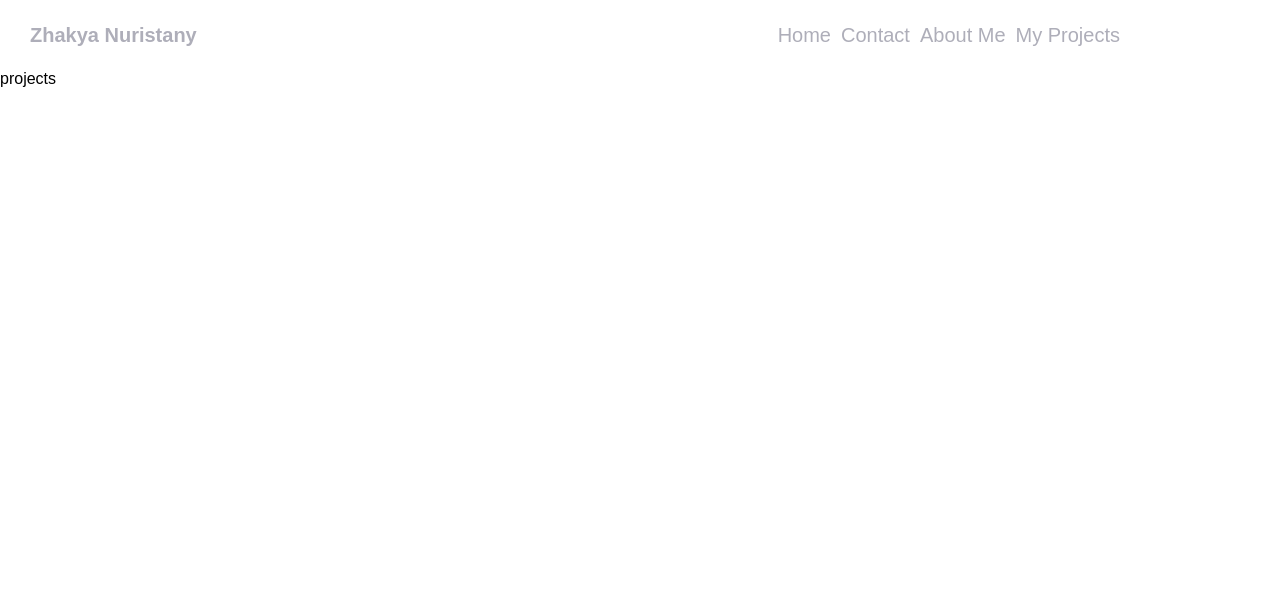
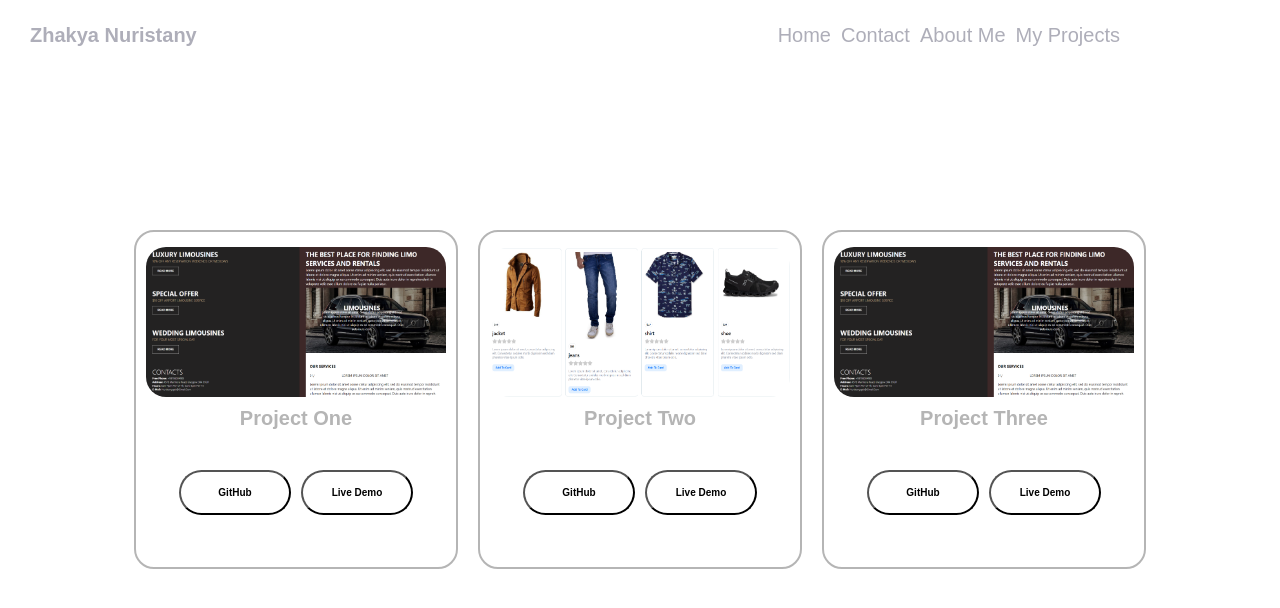
Before and after one commit to nuristany/profile, a React (Create React App) app: page /project in a window 1280 px wide. Shown: the top 608 px of the page. Built offline with nearby package versions, Linux system fonts and the light colour scheme.

Commit message:
changed max-width to 1200px in media.css

```diff
--- a/src/components/Project.jsx
+++ b/src/components/Project.jsx
@@ -1,7 +1,41 @@
-import React from "react";
+import limo from "../images/Screenshot 2024-08-05 162053.png";
+import rating from "../images/Screenshot 2024-08-05 170015.png";
 
 const Project = () => {
-  return <div>projects</div>;
+  return (
+    <div className="project-container">
+      <div className="project-detail">
+        <img src={limo} alt="" />
+        <div className="project-title">
+          <h1>Project One</h1>
+        </div>
+        <div className="project-button">
+          <button>GitHub</button>
+          <button>Live Demo</button>
+        </div>
+      </div>
+      <div className="project-detail">
+        <img src={rating} alt="" />
+        <div className="project-title">
+          <h1>Project Two</h1>
+        </div>
+        <div className="project-button">
+          <button>GitHub</button>
+          <button>Live Demo</button>
+        </div>
+      </div>
+      <div className="project-detail">
+        <img src={limo} alt="" />
+        <div className="project-title">
+          <h1>Project Three</h1>
+        </div>
+        <div className="project-button">
+          <button>GitHub</button>
+          <button>Live Demo</button>
+        </div>
+      </div>
+    </div>
+  );
 };
 
 export default Project;
--- a/src/media.css
+++ b/src/media.css
@@ -1,4 +1,4 @@
-@media screen and (max-width: 600px) {
+@media screen and (max-width: 1200px) {
   .menue {
     display: flex;
     margin-right: 10px;
@@ -91,7 +91,7 @@
   }
 
   .frontend-experience {
-    width: 50%;
+    width: 10%;
   }
 
   .frontend-experience h3 {
--- a/src/styles.css
+++ b/src/styles.css
@@ -166,11 +166,10 @@ body {
   align-items: stretch; /* Ensure equal height */
   text-align: center;
   gap: 20px;
-
 }
 
-
-.experience, .education {
+.experience,
+.education {
   flex: 1; /* Ensures equal width for both */
   border: 2px solid rgb(181, 181, 181);
   padding: 20px;
@@ -190,22 +189,6 @@ body {
   width: 100%;
 }
 
-/* .experience,
-.education {
-  width: 60%;
-  height: 20%;
-  box-sizing: border-box;
-  border: 1px solid rgb(181, 181, 181);
-  display: flex;
-  flex-direction: column;
-  align-items: center;
-  justify-content: center;
-  border: 2px solid rgb(181, 181, 181);
-  padding: 2rem;
-  border-radius: 30px;
-  margin: 10px;
-} */
-
 .about-img-container img {
   width: 300px;
   padding: 20px;
@@ -214,6 +197,10 @@ body {
 
 .about-container-title-texts {
   text-align: center;
+}
+.about-container-title-texts,
+h1 {
+  color: rgb(181, 181, 181);
 }
 
 .about-container-title-texts p {
@@ -241,7 +228,16 @@ body {
   margin-top: 5rem;
   display: flex;
   justify-content: center;
+  text-align: center;
   gap: 10px;
+}
+
+.experience-detail-container > div {
+  display: flex;
+  flex-direction: column;
+  justify-content: center;
+  align-items: center;
+  width: 50%;
 }
 
 .experience-title {
@@ -250,13 +246,16 @@ body {
 
 .frontend-experience {
   border: 1px solid rgb(181, 181, 181);
+  flex: 1; /* Ensures equal width for both */
+  border: 2px solid rgb(181, 181, 181);
+  padding: 20px;
+  box-sizing: border-box;
+  border-radius: 10px;
   display: flex;
   flex-direction: column;
   justify-content: center;
   align-items: center;
-  width: 40%;
-  padding-top: 1rem;
-  border-radius: 10px;
+  width: 50%;
 }
 
 .frontend-detail {
@@ -264,6 +263,17 @@ body {
   justify-content: space-evenly;
   gap: 5px;
   padding: 1rem;
+}
+
+.experience-title h1,
+p {
+  color: rgb(175, 175, 175);
+}
+
+.frontend-detail p,
+h3,
+h5 {
+  color: rgb(175, 175, 175);
 }
 
 .a {
@@ -276,5 +286,62 @@ body {
   display: flex;
   flex-direction: column;
   text-align: justify;
+}
+
+/* Project page style */
+
+.project-container {
+  display: flex;
+  justify-content: center;
+  align-items: center;
+  gap: 20px;
+  width: 100%;
+  margin-top: 10rem;
+}
+.project-detail {
+  padding-top: 15px;
+  padding-right: 10px;
+  padding-left: 10px;
+  display: flex;
+  flex-direction: column;
+  align-items: center;
+  border: 2px solid rgb(181, 181, 181);
+  border-radius: 20px;
+  height: 40vh;
+}
+.project-detail img {
+  width: 300px;
+  height: 150px;
+  border-radius: 20px;
+}
+
+.project-title{
+  margin-top: 10px;
+  font-size: 10px;
 
 }
+
+.project-button{
+  display: flex;
+  justify-content: center;
+  align-items: center;
+  text-align: center;
+  gap: 10px;
+  margin-top: 40px;
+}
+.project-button button{
+  display: flex;
+  justify-content: center;
+  text-align: center;
+  padding-right: 20px;
+  padding-left: 20px;
+  padding-top: 15px;
+  padding-bottom: 15px;
+  width: 7rem;
+  border-radius: 2rem;
+  cursor: pointer;
+  background-color: white;
+  font-weight: bold;
+  font-size: 10px;
+
+}
```
Also changed, not shown: src/images/Screenshot 2024-08-05 162053.png (added), src/images/Screenshot 2024-08-05 170015.png (added).
